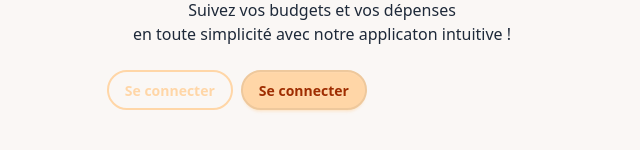
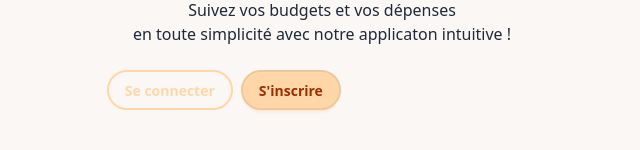
Before and after one commit to Chadrac-WAKOMYA/etrack, a Next.js app: page / in a window 1280 px wide. Shown: the part 162-312 px from the top of the page, without its empty margins (318-958 px from the left). Built offline with nearby package versions, Linux system fonts and the light colour scheme.

Commit message:
Landing page finished

```diff
--- a/app/page.tsx
+++ b/app/page.tsx
@@ -14,7 +14,7 @@ export default function Home() {
             </p>
             <div>
               <a href={""} className="btn btn-sm md:btn-md btn-outline btn-accent"> {""} Se connecter</a>
-              <a href={""} className="btn btn-sm md:btn-md ml-2 btn-accent"> {""} Se connecter</a>
+              <a href={""} className="btn btn-sm md:btn-md ml-2 btn-accent"> {""} S'inscrire</a>
             </div>
           </div>
         </div>
```
